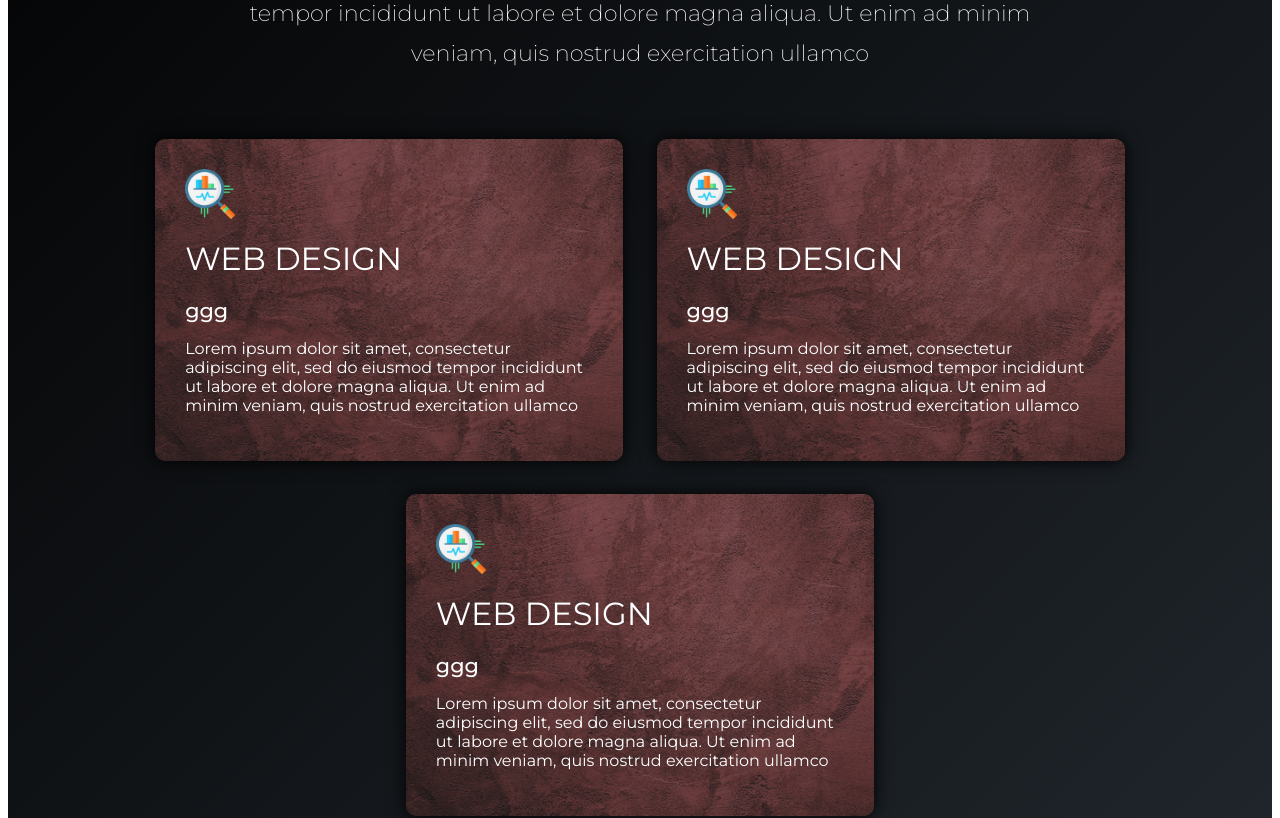
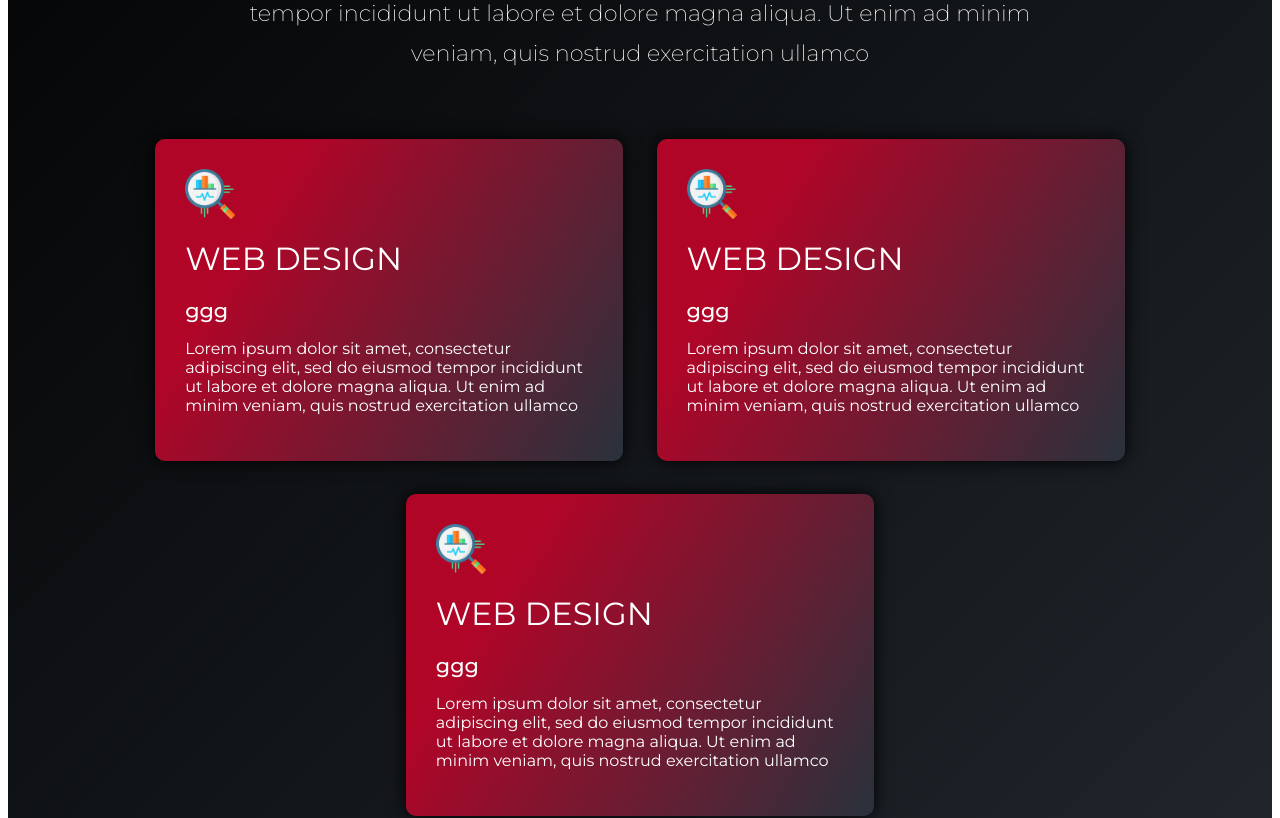
Before and after one commit to Nirol/SPA_spot_me, a React (Create React App) app: page / in a window 1280 px wide. Shown: the part 1060-1878 px from the top of the page. Built offline with nearby package versions, Linux system fonts and the light colour scheme.

Commit message:
more design changes

```diff
--- a/src/components/Footer.tsx
+++ b/src/components/Footer.tsx
@@ -53,17 +53,6 @@ export const SocialLink = styled.a`
   height: 50px;
 `;
 
-const SocialIcon = styled.img`
-  width: 50px;
-  height: 50px;
-
-  filter: grayscale(0);
-  transition: 0.3s ease filter;
-  &:hover {
-    filter: grayscale(0);
-  }
-`;
-
 const FooterSubTitle = styled(ItemSubTitle)`
   margin-top: 0px;
 `;
--- a/src/components/Services.tsx
+++ b/src/components/Services.tsx
@@ -1,6 +1,5 @@
 import React from "react";
 import styled from "styled-components";
-import serviceImg from "../assets/images/item_backgrounds/crimson-grey.png";
 import dataIcon from "../assets/icons/statistics.png";
 
 import {
@@ -110,7 +109,12 @@ const Bottom = styled.div`
   }
 `;
 const ItemWithBackground = styled(Item)`
-  background-image: url(${serviceImg});
+  background: rgb(41, 50, 60);
+  background: linear-gradient(
+    302deg,
+    rgba(41, 50, 60, 1) 0%,
+    rgba(177, 5, 40, 1) 77%
+  );
 `;
 
 export default Services;
--- a/src/components/Thesis.tsx
+++ b/src/components/Thesis.tsx
@@ -1,6 +1,5 @@
 import React from "react";
 import styled from "styled-components";
-import backgroundImage from "../assets/images/item_backgrounds/crimson-grey.png";
 import thesisAlgo from "../assets/thesis/Thesis_algo.png";
 
 import {
@@ -109,7 +108,12 @@ const Bottom = styled.div`
 `;
 
 const ItemWithBackground = styled(Item)`
-  background-image: url(${backgroundImage});
+  background: rgb(41, 50, 60);
+  background: linear-gradient(
+    302deg,
+    rgba(41, 50, 60, 1) 0%,
+    rgba(177, 5, 40, 1) 77%
+  );
   display: flex;
   align-items: center;
 
```
